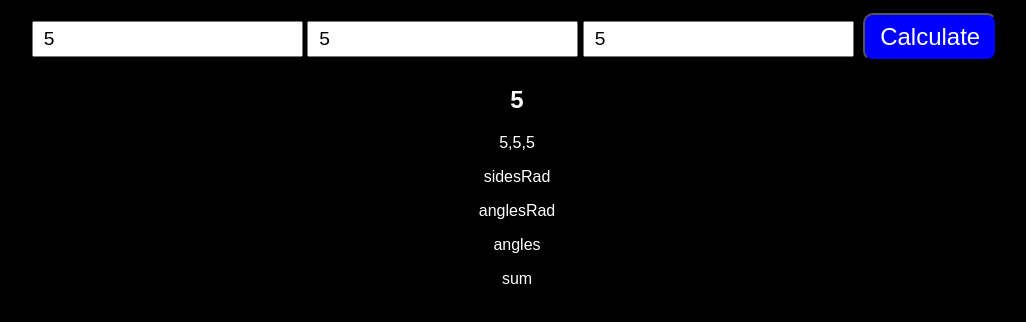
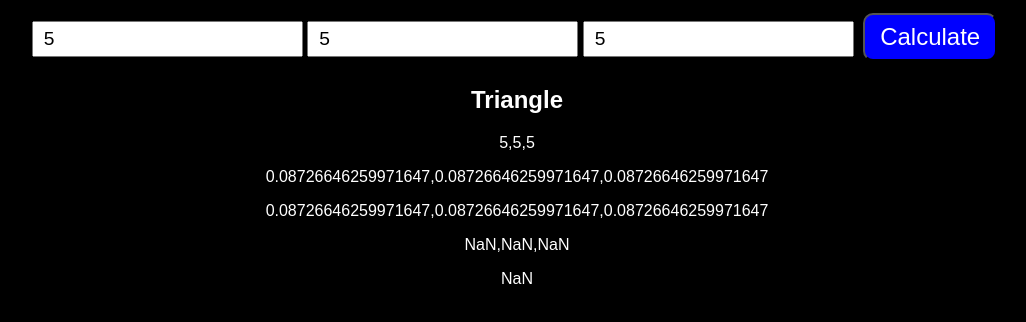
Before and after one commit to Stoicalboar7852/Unequal-Triangle-Calculator, a website: page public/2.html in a window 1280 px wide. Both pictures are taken after typing "5", "5", "5" into the empty fields and a click on the button "Calculate". Shown: the whole page, without its empty margins (123-1149 px from the left). Drawn offline with Linux system fonts and the light colour scheme.

Commit message:
Update 2.html

```diff
--- a/public/2.html
+++ b/public/2.html
@@ -47,12 +47,12 @@
     const status = document.getElementById('status');
     const sideLengths = [Number(sideLength1), Number(sideLength2), Number(sideLength3)];
     document.getElementById("sides").innerHTML = sideLengths;
-    const sidesRad = [Number(sideLengths[0]) * Math.PI / 180, Number(sideLengths[1]) * Math.PI / 180, Number(sideLengths[2]) * Math.PI / 180];
-    document.getElementId("sidesRad").innerHTML = sidesRad;
+    const sidesRad = [Number(sideLength1) * Math.PI / 180, Number(sideLength2) * Math.PI / 180, Number(sideLength3) * Math.PI / 180];
+    document.getElementById("sidesRad").innerHTML = sidesRad;
     sideLengths.sort(function(a, b){return a-b});
     if (Number(sideLengths[0]) + Number(sideLengths[1]) > sideLengths[2]) {
       document.getElementById('display').innerHTML = "Triangle";
-      const anglesRad = [Math.acos((sidesRad[1] + sidesRad[2] - sidesRad[0]) / (2 * sidesRad[1] * sidesRad[2])), Math.acos((sidesRad[2] + sidesRad[0] - sidesRad[1]) / (2 * sidesRad[2] * sidesRad[0])), Math.acos((sidesRad[0] + sidesRad[1] - sidesRad [2]) / (2 * sidesRad[0] * sidesRad[1]))];
+      const anglesRad = [sidesRad];
       document.getElementById("anglesRad").innerHTML = anglesRad;
       const angles = [anglesRad[0] * 180 / Math.PI, anglesRad[1] * 180 / Math.PI, anglesRad[2] * 180 / Math.PI];
       document.getElementById("angles").innerHTML = angles;
```
